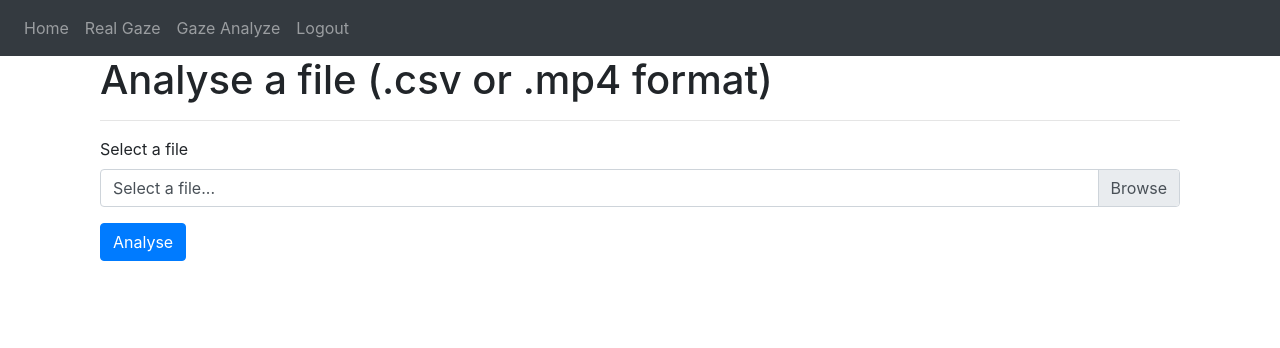
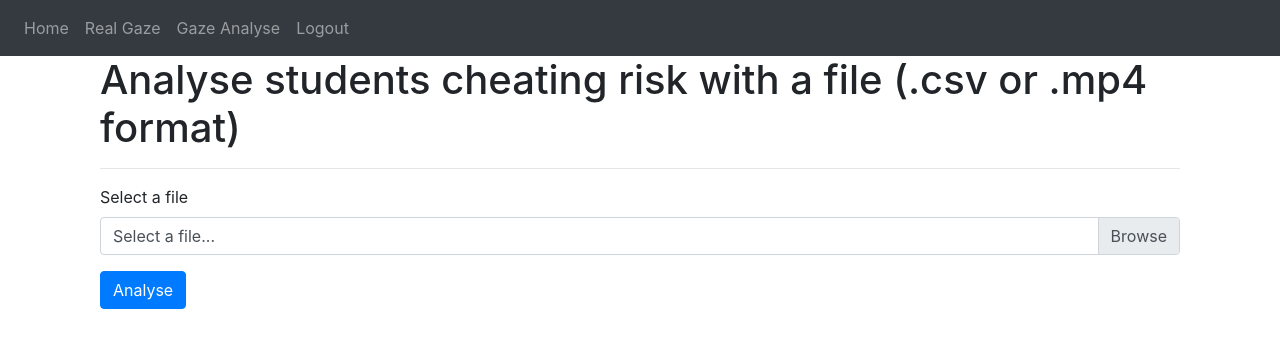
Before and after one commit to DonatasR-ops/Bakalauras_darbas, a Flask app: page /gaze-analyse in a window 1280 px wide. Shown: the top 348 px of the page. Run offline with Flask 2, Linux system fonts and the light colour scheme; the visitor is signed in with stand-in values (Sample User, id 1); some libraries are stand-ins or nearby versions.

Commit message:
final changes

```diff
--- a/templates/base.html
+++ b/templates/base.html
@@ -32,7 +32,7 @@
           {% if user.is_authenticated %}
           <a class="nav-item nav-link" id="home" href="/">Home</a>
           <a class="nav-item nav-link" id="gaze_real" href="/gaze-real">Real Gaze</a>
-          <a class="nav-item nav-link" id="gaze_analyze" href="/gaze-analyse">Gaze Analyze</a>
+          <a class="nav-item nav-link" id="gaze_analyze" href="/gaze-analyse">Gaze Analyse</a>
           <a class="nav-item nav-link" id="logout" href="/logout">Logout</a>
           {% else %}
           <a class="nav-item nav-link" id="home" href="/">Home</a>
--- a/templates/gaze_analyse.html
+++ b/templates/gaze_analyse.html
@@ -5,7 +5,7 @@
   <div class="row">
     <div class="col">
 
-      <h1>Analyse a file (.csv or .mp4 format)</h1>
+      <h1>Analyse students cheating risk with a file (.csv or .mp4 format)</h1>
       <hr>
 
       <form action="/gaze-analyse" method="POST" enctype="multipart/form-data">
--- a/views.py
+++ b/views.py
@@ -133,7 +133,16 @@ def gaze_analyse():
             flash('Wrong file format', "error")
             return redirect(request.url)
         if file and allowed_file(file.filename):
+            flash('Analysing...')
             filename = secure_filename(file.filename)
-            analyse_video(filename)
-            print(analyse_video(filename))
+            if filename.endswith('.mp4'):
+                if analyse_video(filename) == 'Low':
+                    flash('Studen cheating risk: ' + analyse_video(filename))
+                else:
+                    flash('Studen cheating risk: ' + analyse_video(filename), "error")
+            elif filename.endswith('.csv'):
+                if analyse_csv(filename) == 'Low':
+                    flash('Studen cheating risk: ' + analyse_csv(filename))
+                else:
+                    flash('Studen cheating risk: ' + analyse_csv(filename), "error")
     return render_template("gaze_analyse.html", user=current_user)
```
Also changed, not shown: gaze_tracker.py (+16 -7 lines).
